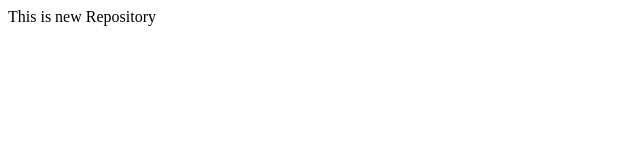
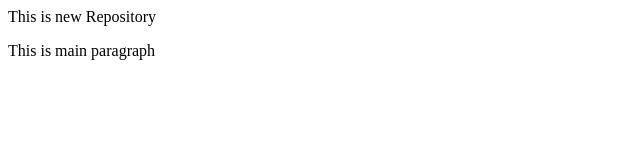
Before and after one commit to ramdmore/localrepo, a plain HTML site: page index.html in a window 1280 px wide. Shown: the whole page, without its empty margins (0-640 px from the left). Drawn offline with Linux system fonts and the light colour scheme.

Commit message:
added new paragraph

```diff
--- a/index.html
+++ b/index.html
@@ -1 +1,2 @@
 <p>This is new Repository</p>
+<p>This is main paragraph</p>
```
